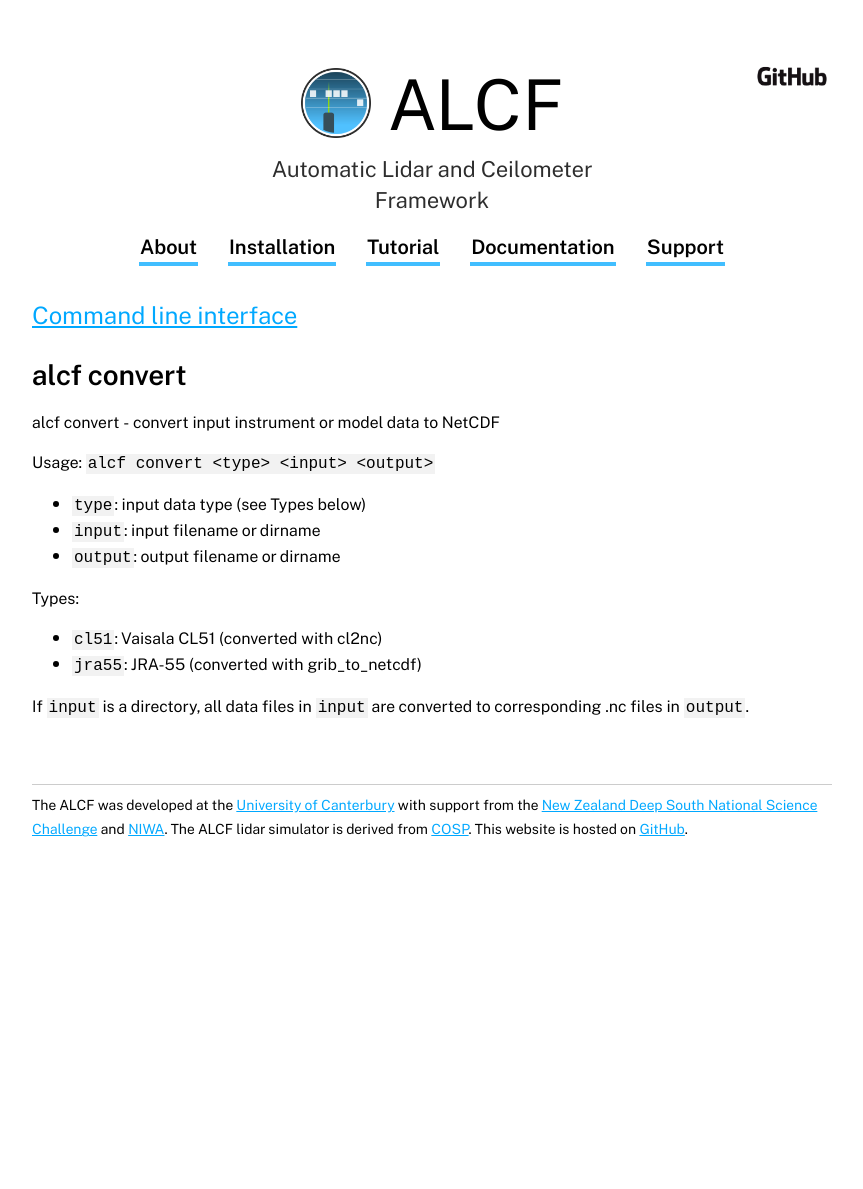
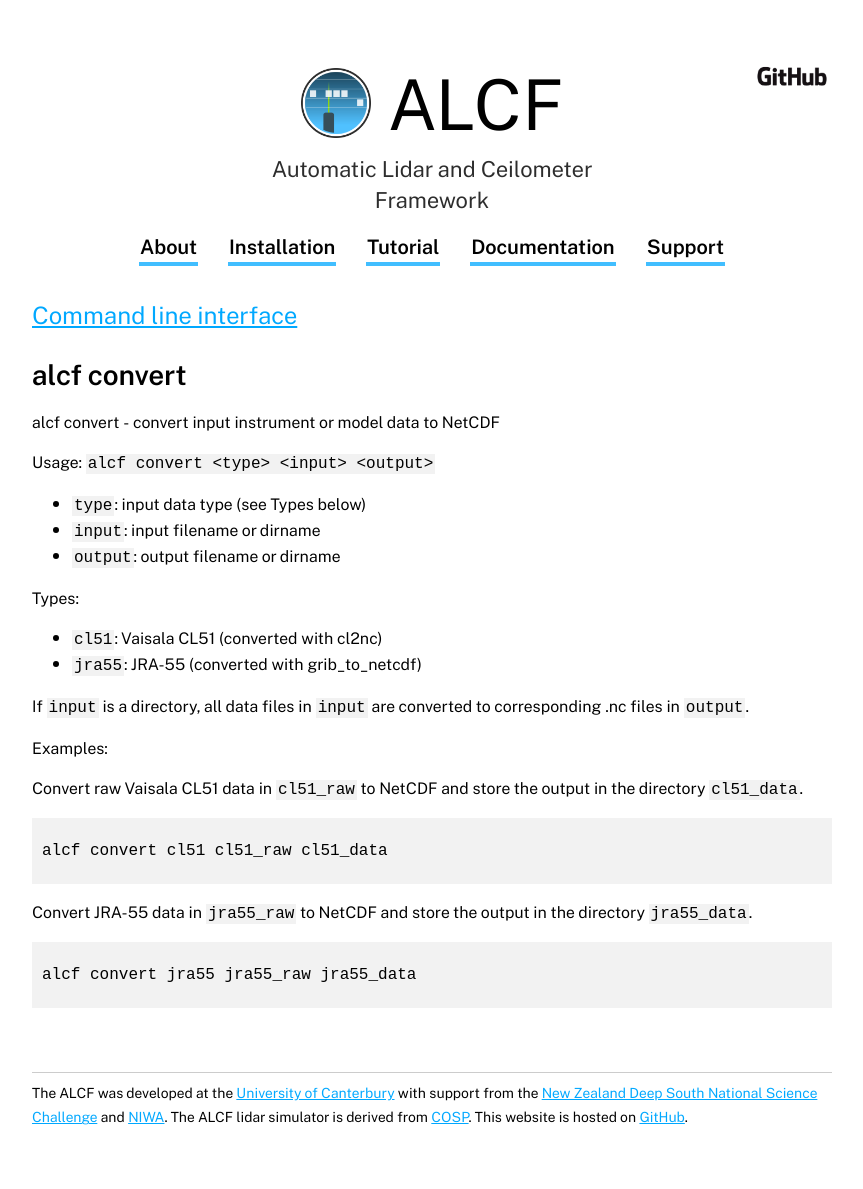
Before and after one commit to alcf-lidar/alcf-lidar.github.io, a Jekyll site: the page built from documentation/cli/cmd_convert.md, in a window 1280 px wide. Shown: the whole page, without its empty margins (208-1071 px from the left). Built offline with Jekyll 4.4.1, drawn with Linux system fonts in a browser that asks for light colours; before the commit the page ends 901 px from its top, so only the background shows below that.

Commit message:
Update documentation

```diff
--- a/_includes/cmd_convert.md
+++ b/_includes/cmd_convert.md
@@ -14,3 +14,15 @@ Types:
 
 If `input` is a directory, all data files in `input` are converted
 to corresponding .nc files in `output`.
+
+Examples:
+
+Convert raw Vaisala CL51 data in `cl51_raw` to NetCDF and store the output in
+the directory `cl51_data`.
+
+    alcf convert cl51 cl51_raw cl51_data
+
+Convert JRA-55 data in `jra55_raw` to NetCDF and store the output in the
+directory `jra55_data`.
+
+    alcf convert jra55 jra55_raw jra55_data
```
